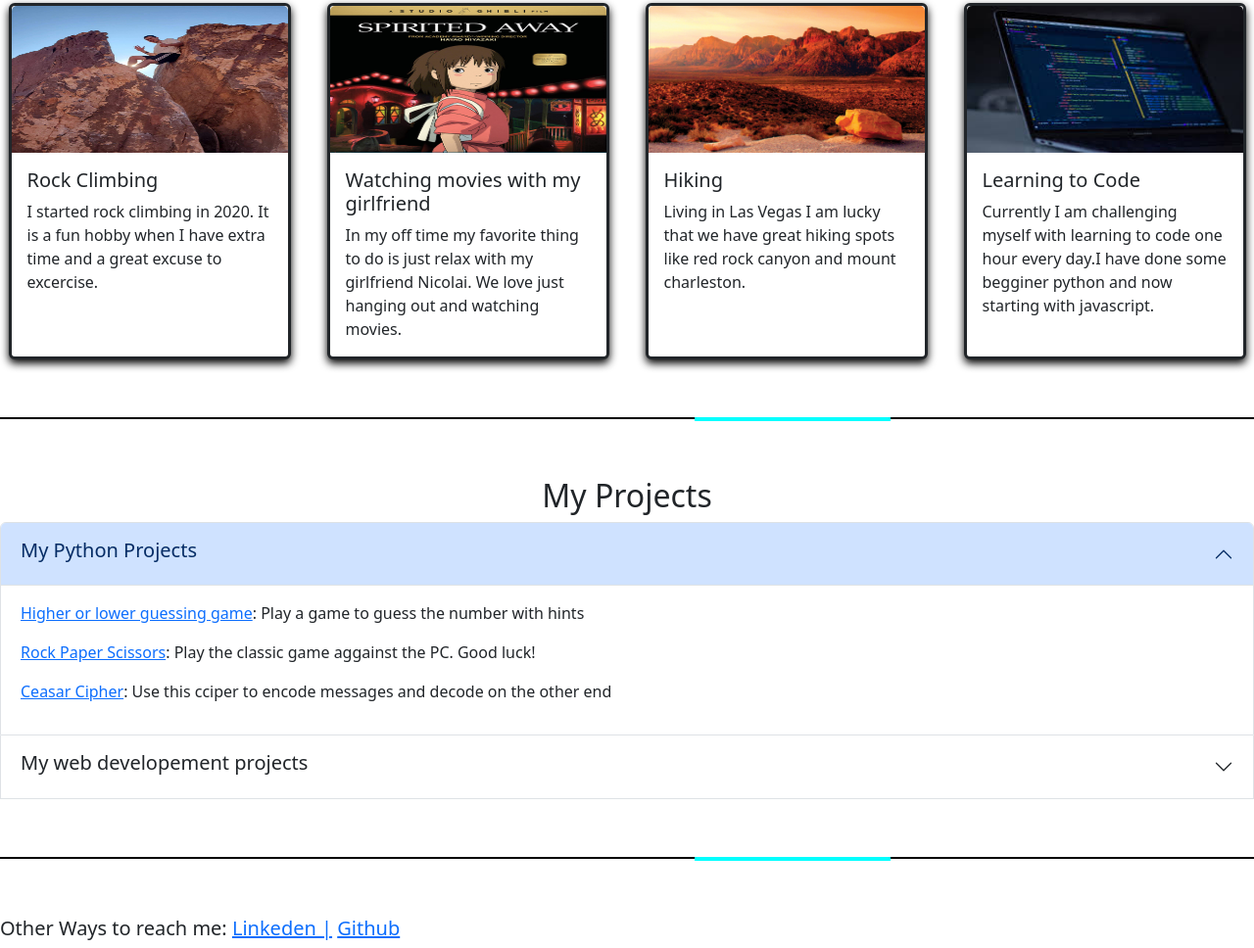
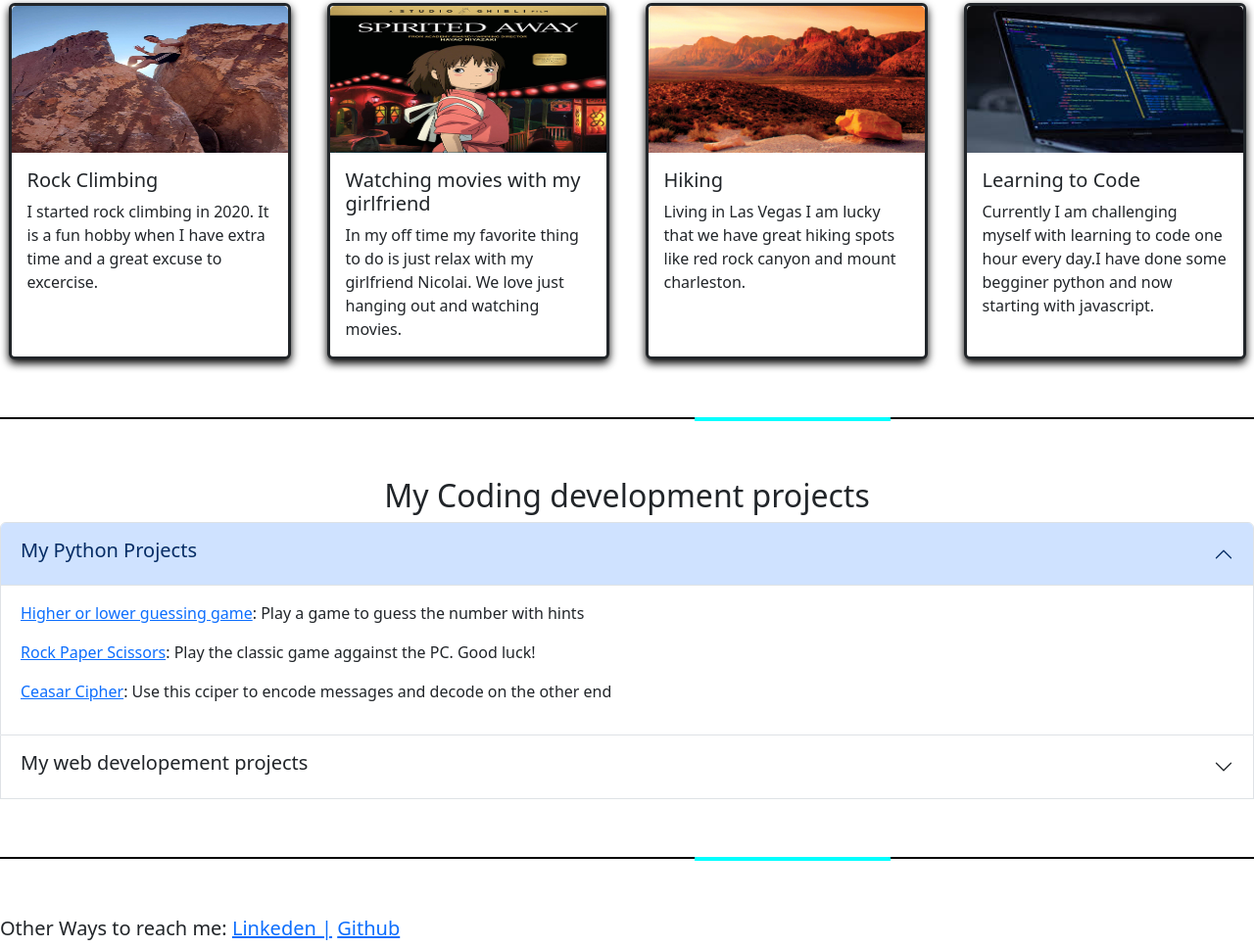
Before and after one commit to Cody-Keasling-LAS1DA/C1Class-Project5, a plain HTML site: page index.html in a window 1280 px wide. Shown: the part 738-1706 px from the top of the page at 98% size. Drawn offline with nearby package versions, Linux system fonts and the light colour scheme; files whose address does not match are found by name.

```diff
--- a/index.html
+++ b/index.html
@@ -95,7 +95,7 @@
           <div class="highlight"></div>
       </div>
   </div>
-    <h2>My Projects</h2>
+    <h2>My Coding development projects</h2>
      <div class="accordion" id="accordionExample">
         <div class="accordion-item">
           <h2 class="accordion-header">
```
Also changed, not shown: images/LAS1 - The Lab.png (renamed from LAS1 - The Lab.png), images/amazonlogo.png (renamed from amazonlogo.png), images/code.jpg (renamed from code.jpg), images/image (1).png (renamed from image (1).png), images/movie.jpg (renamed from movie.jpg), images/redrock.jpg (renamed from redrock.jpg), images/rock climbing.jpg (renamed from rock climbing.jpg), images/rock.jpg (renamed from rock.jpg).
